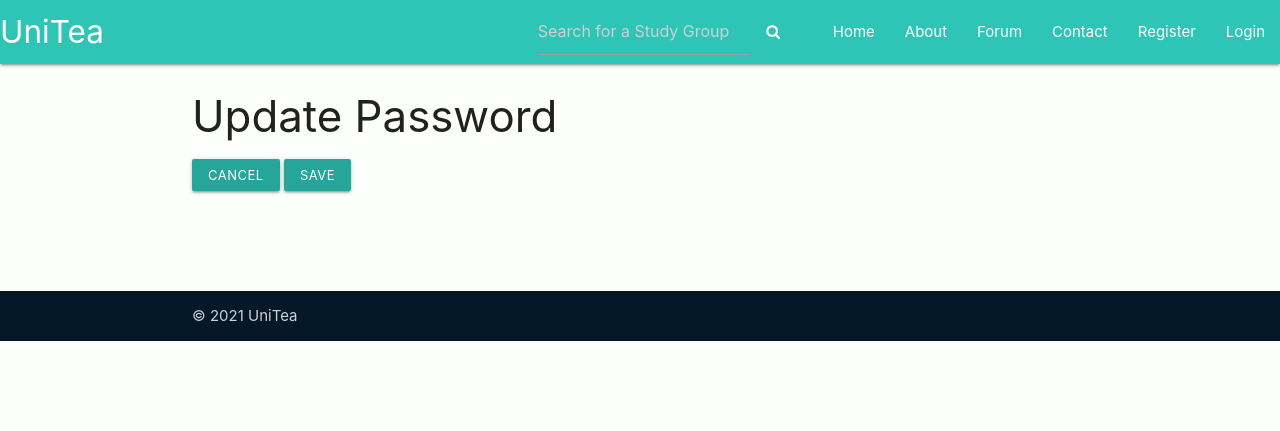
After one commit to kiaragil/unitea, a Django app: template study_site/templates/updatePassword.html in a window 1280 px wide. The commit adds this page. Shown: the top 431 px of the page. Run offline with Django 3.2, Linux system fonts and the light colour scheme; the template is opened without the code that fills it, so the values that code supplies are empty.

Commit message:
added change password

```diff
--- a/study_site/study_app/models.py
+++ b/study_site/study_app/models.py
@@ -39,7 +39,6 @@ class User(AbstractBaseUser):
 
 	class Meta:
 		db_table = "users";
-
 
 class MainPost(models.Model):
 	postId = models.AutoField(primary_key=True, unique=True)
--- a/study_site/study_site/urls.py
+++ b/study_site/study_site/urls.py
@@ -36,6 +36,8 @@ urlpatterns = [
     path('deleteuser', views.deleteUser),
     path('confirmdeleteuser', views.confirmDeleteUser),
     path('search', views.searchStudyGroups),
+    path('changepassword', views.changePassword),
+
     path('<int:userId>/userprofile', views.showUserProfile),
 
     path('contactus', views.contactusPage),
--- a/study_site/templates/editUserProfile.html
+++ b/study_site/templates/editUserProfile.html
@@ -28,6 +28,7 @@
                     <i class="material-icons right">send</i>
                 </button>
 
+                <a href="changepassword" class="waves-effect waves-light btn-small" id="editMP-button">Change Password</a>
                 <a href="confirmdeleteuser" class="waves-effect waves-light btn-small" id="editMP-button">Delete Account</a>
 
             </form>
--- /dev/null
+++ b/study_site/templates/updatePassword.html
@@ -0,0 +1,18 @@
+{% extends 'layouts/base.html' %}
+{% load materializecss %}{% block content %}
+
+        <h3>Update Password</h3>
+        <form method="POST" class="col s12" enctype="multipart/form-data" action="">
+                {% csrf_token %}
+                <tbody>
+
+                </tbody>
+                <div class="editMP-buttons">
+                    <a href="edituser" class="waves-effect waves-light btn-small" id="editMP-button">Cancel</a>
+                    <a href="" onclick="document.forms[''].submit();" class="waves-effect waves-light btn-small" id="editSGP-button">Save</a>
+                </div>
+            </form>
+
+        <!-- Compiled and minified JavaScript -->
+    <script src="https://cdnjs.cloudflare.com/ajax/libs/materialize/1.0.0/js/materialize.min.js"></script>
+{% endblock %}
```
Also changed, not shown: study_site/study_app/views.py (+21 -2 lines), study_site/study_app/forms.py (line endings or trailing spaces).
